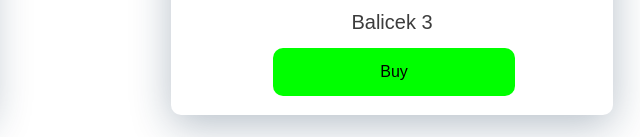
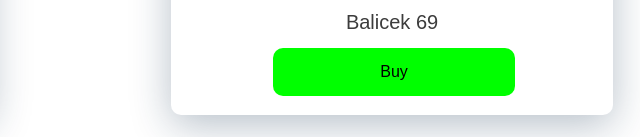
Before and after one commit to Rocek223/Rocek223.github.io, a plain HTML site: page Index.html in a window 1280 px wide. Shown: the part 999-1136 px from the top of the page, 640-1280 px from the left. Drawn offline with Linux system fonts and the light colour scheme.

Commit message:
Added 69

```diff
--- a/Index.html
+++ b/Index.html
@@ -156,7 +156,7 @@
       <div class="package">
         <img class="preview" src="meat.jpg" alt="meatImage" width="200">
         <div class="TextBox">
-          <p2> Balicek 3 </p2>
+          <p2> Balicek 69 </p2>
         </div>
         <button> Buy </button>
       </div>
```
